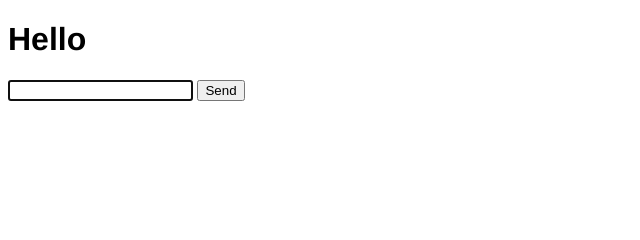
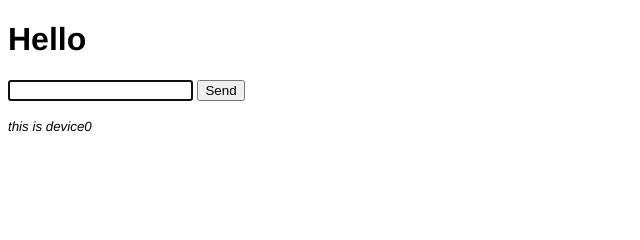
Before and after one commit to webxdc/hello, a plain HTML site: page index.html in a window 1280 px wide. Shown: the top 240 px of the page, 0-640 px from the left. Drawn offline with Linux system fonts and the light colour scheme.

Commit message:
Show device name

```diff
--- a/index.html
+++ b/index.html
@@ -17,6 +17,7 @@
             <input type="submit" onclick="sendMsg(); return false;" value="Send" />
         </form>
         <p id="output"></p>
+        <p><em><small id="deviceName"></small></em></p>
         <script>
         // handle past and future state updates
         window.webxdc.setUpdateListener(function (update) {
@@ -37,6 +38,10 @@
                 info,
             }, info);
         }
+
+        (function () {
+            window.deviceName.innerHTML = 'this is ' + window.webxdc.selfName;
+        })()
         </script>
     </body>
 </html>
```
